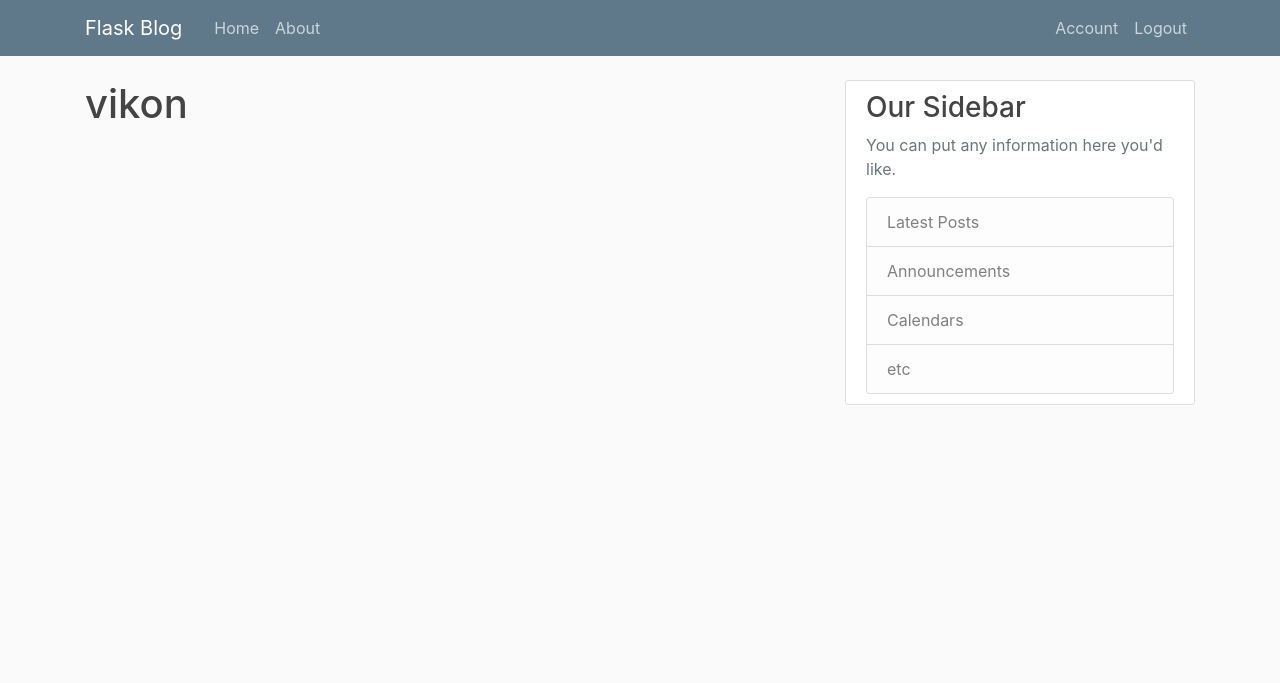
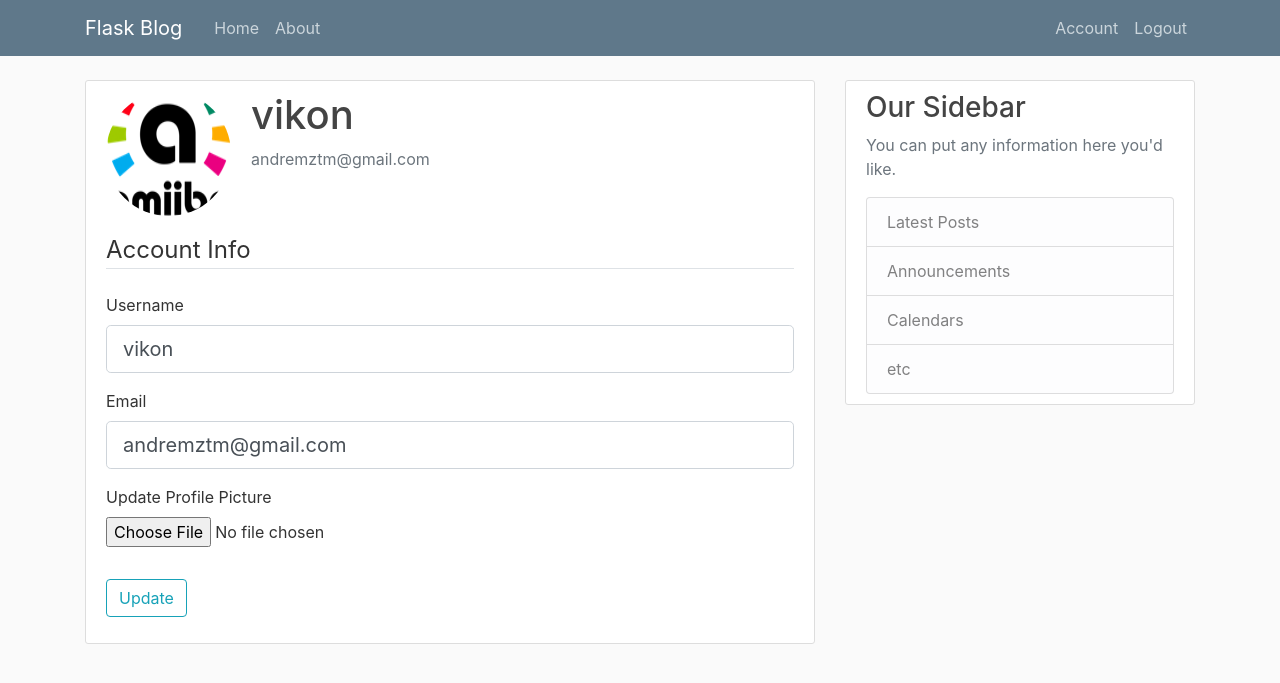
Before and after one commit to pzandre/flaskwebapp, a Flask app: page /account in a window 1280 px wide. Shown: the top 683 px of the page. Run offline with Flask 2, Linux system fonts and the light colour scheme; a user stored in the database is signed in; some libraries are stand-ins or nearby versions.

Commit message:
Adicionado troca de imagem da conta.

```diff
--- a/flaskblog/forms.py
+++ b/flaskblog/forms.py
@@ -1,4 +1,6 @@
 from flask_wtf import FlaskForm
+from flask_wtf.file import FileField, FileAllowed
+from flask_login import current_user
 from wtforms import StringField, PasswordField, SubmitField, BooleanField
 from wtforms.validators import DataRequired, Length, Email, EqualTo, ValidationError
 from flaskblog.models import User
@@ -25,10 +27,30 @@ class RegistrationForm(FlaskForm):
             raise ValidationError('That email is already registered. Please choose another one.')
 
 
-
 class LoginForm(FlaskForm):
     email = StringField('Email',
                         validators=[DataRequired(), Email()])
     password = PasswordField('Password', validators=[DataRequired()])
     remember = BooleanField('Remember Me')
     submit = SubmitField('Login')
+
+
+class UpdateAccountForm(FlaskForm):
+    username = StringField('Username',
+                           validators=[DataRequired(), Length(min=2, max=20)])
+    email = StringField('Email',
+                        validators=[DataRequired(), Email()])
+    picture = FileField('Update Profile Picture', validators=[FileAllowed(['jpg', 'png'])])
+    submit = SubmitField('Update')
+
+    def validate_username(self, username):
+        if username.data != current_user.username:
+            user = User.query.filter_by(username=username.data).first()
+            if user:
+                raise ValidationError('That username is not available. Please choose another one.')
+
+    def validate_email(self, email):
+        if email.data != current_user.email:
+            user = User.query.filter_by(email=email.data).first()
+            if user:
+                raise ValidationError('That email is already registered. Please choose another one.')
--- a/flaskblog/routes.py
+++ b/flaskblog/routes.py
@@ -1,6 +1,9 @@
+import os
+import secrets
+from PIL import Image
 from flask import render_template, url_for, flash, redirect, request
 from flaskblog import app, db, bcrypt
-from flaskblog.forms import RegistrationForm, LoginForm
+from flaskblog.forms import RegistrationForm, LoginForm, UpdateAccountForm
 from flaskblog.models import User, Post
 from flask_login import login_user, current_user, logout_user, login_required
 
@@ -8,7 +11,7 @@ from flask_login import login_user, current_user, logout_user, login_required
 posts = [
     {
         'author': 'Gabriella',
-        'title': 'meular112 post 1',
+        'title': 'Nenem post 1',
         'content': 'Primeiro post',
         'date_posted': '10 de setembro de 2020'
     },
@@ -69,7 +72,36 @@ def logout():
     return redirect(url_for('home'))
 
 
-@app.route("/account")
+def save_picture(form_picture):
+    random_hex = secrets.token_hex(8)
+    _, f_ext = os.path.splitext(form_picture.filename)
+    picture_fn = random_hex + f_ext
+    picture_path = os.path.join(app.root_path, 'static/profile_pics', picture_fn)
+
+    output_size = (125, 125)
+    i = Image.open(form_picture)
+    i.thumbnail(output_size)
+    i.save(picture_path)
+
+    return picture_fn
+
+
+@app.route("/account", methods=['GET', 'POST'])
 @login_required
 def account():
-    return render_template('account.html', title='Account')
+    form = UpdateAccountForm()
+    if form.validate_on_submit():
+        if form.picture.data:
+            picture_file = save_picture(form.picture.data)
+            current_user.image_file = picture_file
+        current_user.username = form.username.data
+        current_user.email = form.email.data
+        db.session.commit()
+        flash('Your account has been updated!', 'success')
+        return redirect(url_for('account'))
+    elif request.method == 'GET':
+        form.username.data = current_user.username
+        form.email.data = current_user.email
+    image_file = url_for('static', filename='profile_pics/' + current_user.image_file)
+    return render_template('account.html', title='Account',
+                           image_file=image_file, form=form)
--- a/flaskblog/templates/account.html
+++ b/flaskblog/templates/account.html
@@ -1,4 +1,57 @@
 {% extends "layout.html" %}
 {% block content %}
-    <h1>{{ current_user.username }}</h1>
+    <div class="content-section">
+        <div class="media">
+            <img class="rounded-circle account-img" src="{{ image_file }}">
+             <div class="media-body">
+                <h2 class="account-heading">{{ current_user.username }}</h2>
+                 <p class="text-secondary">{{ current_user.email }}</p>
+             </div>
+        </div>
+        <form method="POST" action="" enctype="multipart/form-data">
+            {{ form.hidden_tag() }}
+            <fieldset class ="form-group">
+                <legend class="border-bottom mb-4">Account Info</legend>
+                <div class="form-group">
+                    {{ form.username.label(class="form-control-label") }}
+                    {% if form.username.errors %}
+                        {{ form.username(class="form-control form-control-lg is-invalid") }}
+                        <div class="invalid-feedback">
+                            {% for error in form.username.errors %}
+                                <span>{{ error }}</span>
+                            {% endfor %}
+                        </div>
+                    {% else %}
+                        {{ form.username(class="form-control form-control-lg") }}
+                    {% endif %}
+
+                </div>
+                <div class="form-group">
+                    {{ form.email.label(class="form-control-label") }}
+                    {% if form.email.errors %}
+                        {{ form.email(class="form-control form-control-lg is-invalid") }}
+                        <div class="invalid-feedback">
+                            {% for error in form.email.errors %}
+                                <span>{{ error }}</span>
+                            {% endfor %}
+                        </div>
+                    {% else %}
+                        {{ form.email(class="form-control form-control-lg") }}
+                    {% endif %}
+                </div>
+                <div class="form-group">
+                    {{ form.picture.label() }}
+                    {{ form.picture(class="form-control-file") }}
+                    {% if form.picture.errors %}
+                        {% for error in form.picture.errors %}
+                            <span class="text-danger">{{ error }}</span></br>
+                        {% endfor %}
+                    {% endif %}
+                </div>
+            </fieldset>
+            <div class="form-group">
+                {{ form.submit(class="btn btn-outline-info") }}
+            </div>
+        </form>
+    </div>
 {% endblock content %}
```
Also changed, not shown: flaskblog/site.db, flaskblog/static/profile_pics/29ae01841c5a6ff2.jpg (added), flaskblog/static/profile_pics/95f4ac52e271cb3f.png (added), flaskblog/static/profile_pics/cad164e22f1a1121.png (added), flaskblog/static/profile_pics/default.jpg (added).
